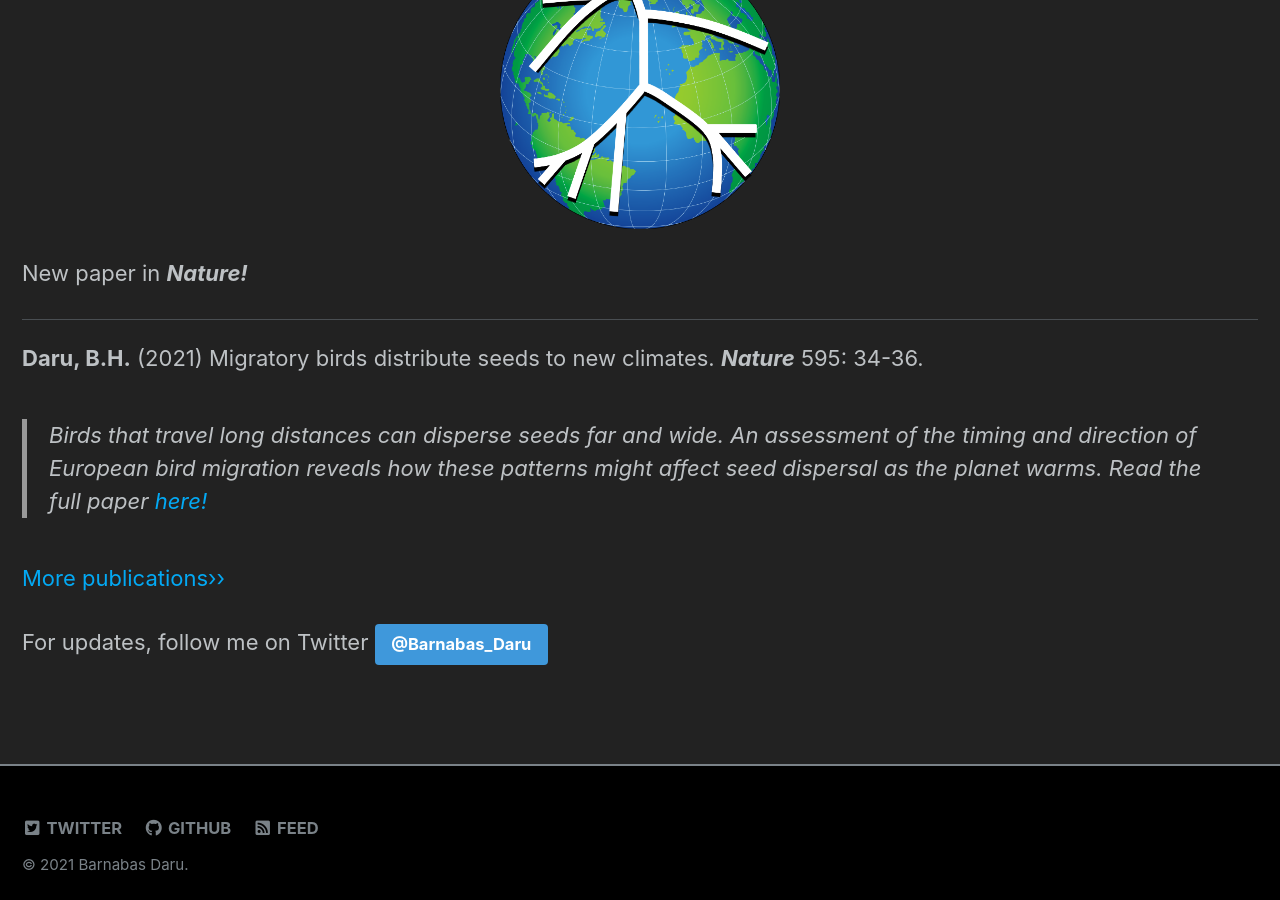
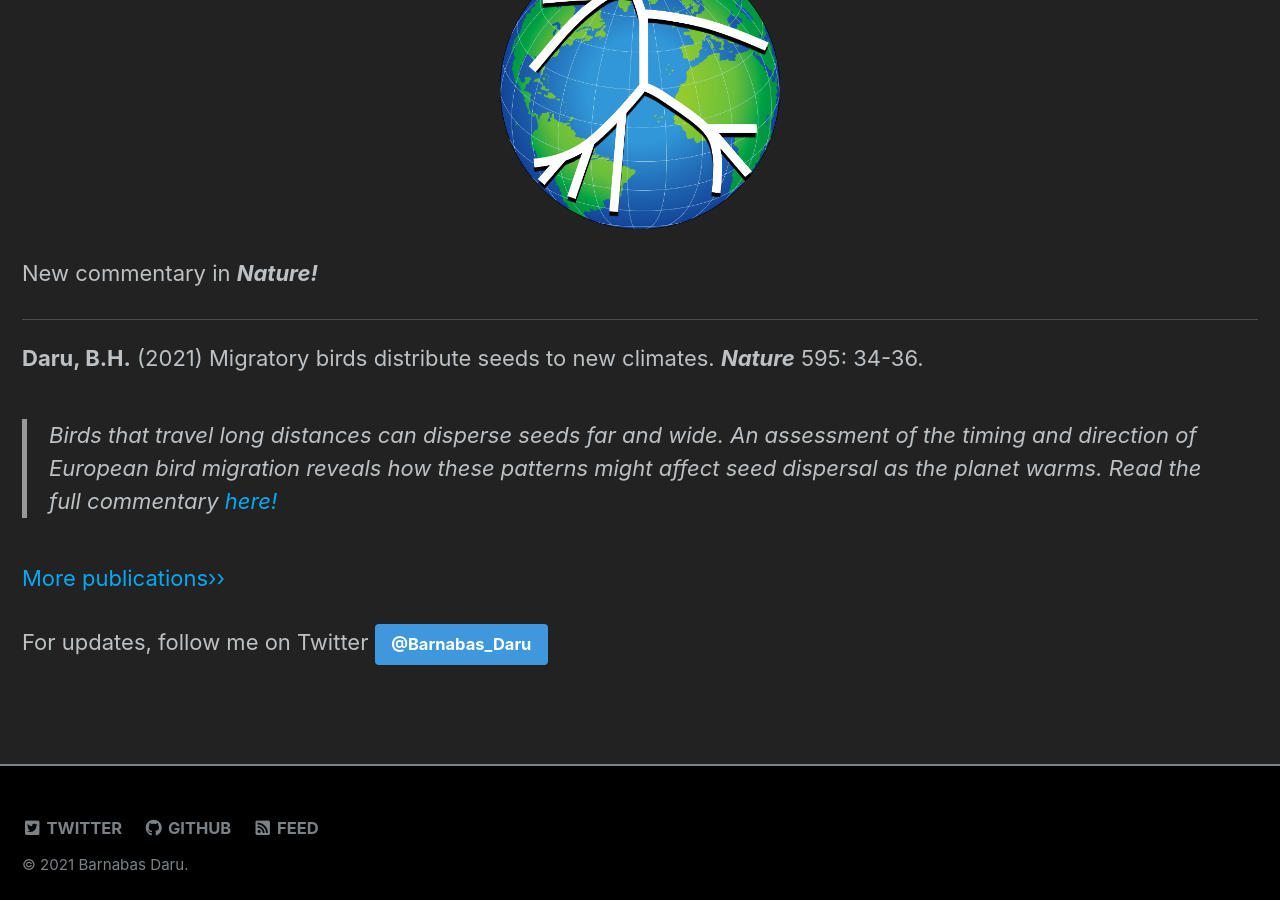
Before and after one commit to darunabas/darulab.github.io, a Jekyll site: the page built from index.html, in a window 1280 px wide and 900 px high, scrolled down 669 px. Built offline with Jekyll 4.4.1, drawn with Linux system fonts in a browser that asks for light colours; cached includes are drawn as plain includes; the list of posts is cut into pages by our own code.

Commit message:
Update index.html

```diff
--- a/index.html
+++ b/index.html
@@ -15,12 +15,12 @@ Interested in joining the lab? <a target="_blank" rel="noopener noreferrer" href
 <p><img src="{{ site.baseurl }}/images/logo.png" width="280"
      height="200" class="align-center"/></p>
 
-<p>New paper in <b><i>Nature!</i></b>
+<p>New commentary in <b><i>Nature!</i></b>
 <p><hr>
 
 <p><b>Daru, B.H.</b> (2021) Migratory birds distribute seeds to new climates. <b><i>Nature</i></b> 595: 34-36.
   <blockquote>
-<p>Birds that travel long distances can disperse seeds far and wide. An assessment of the timing and direction of European bird migration reveals how these patterns might affect seed dispersal as the planet warms. Read the full paper <a target="_blank" rel="noopener noreferrer" href="https://doi.org/10.1038/d41586-021-01547-1">here!</a></p>
+<p>Birds that travel long distances can disperse seeds far and wide. An assessment of the timing and direction of European bird migration reveals how these patterns might affect seed dispersal as the planet warms. Read the full commentary <a target="_blank" rel="noopener noreferrer" href="https://doi.org/10.1038/d41586-021-01547-1">here!</a></p>
 </blockquote>
 
 <p><a href="https://barnabasdaru.com/publications/">More publications››</a>
```
